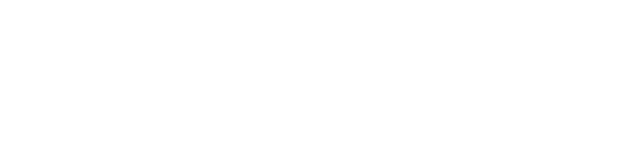
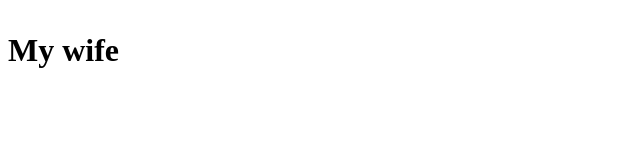
Before and after one commit to Elijah-Titus/CMP_project_431, a plain HTML site: page index.html in a window 1280 px wide. Shown: the whole page, without its empty margins (0-640 px from the left). Drawn offline with Linux system fonts and the light colour scheme.

Commit message:
index.html

```diff
--- a/index.html
+++ b/index.html
@@ -6,6 +6,11 @@
     <title>Document</title>
 </head>
 <body>
+    <h1>
+        <p>
+            My wife
+        </p>
+    </h1>
 
 </body>
 </html>
```
